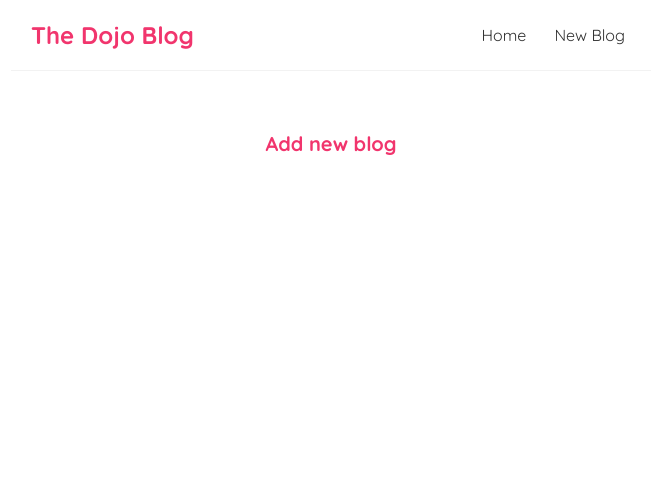
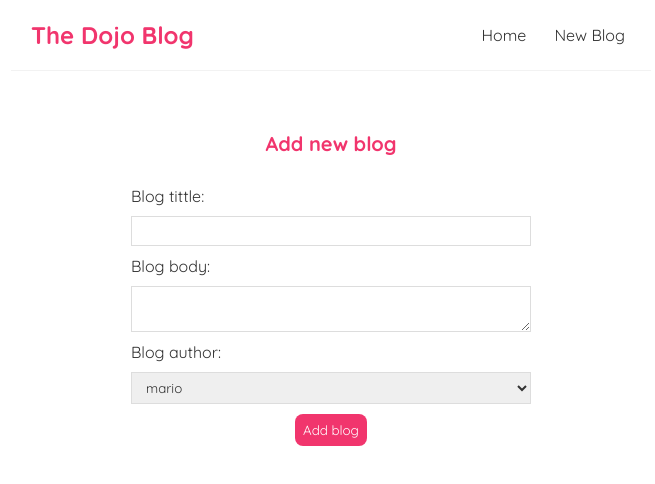
Before and after one commit to tduong10101/dojo-blog, a React (Create React App) app: page /create in a window 1280 px wide. Shown: the top 484 px of the page, without its empty margins (309-964 px from the left). Built offline with nearby package versions, Linux system fonts and the light colour scheme.

Commit message:
updated create.js

```diff
--- a/src/Create.js
+++ b/src/Create.js
@@ -1,7 +1,43 @@
+import { useState } from "react";
+import { useHistory } from "react-router-dom/cjs/react-router-dom.min";
 const Create = () => {
+  const [title, setTitle] = useState('');
+  const [body, setBody] = useState('');
+  const [author, setAuthor] = useState('mario');
+  const [isPending, setIsPending] = useState(false);
+  const history = useHistory();
+
+  const handleSubmit = (e) =>{
+    e.preventDefault();
+    const blog = {title, body, author};
+    setIsPending(true);
+    fetch('http://localhost:5000/blogs',{
+      method: 'POST',
+      headers: {'Content-Type': 'application/json'},
+      body: JSON.stringify(blog)
+    }).then(()=>{
+      console.log('new blog added')
+      setIsPending(false)
+      history.push('/');
+    })
+
+  }
   return (
     <div className="create">
       <h2>Add new blog</h2>
+      <form onSubmit={handleSubmit}>
+        <label>Blog tittle:</label>
+        <input type="text" required value={title} onChange={(e)=>setTitle(e.target.value)}/>
+        <label>Blog body:</label>
+        <textarea type="text" required value={body} onChange={(e)=>setBody(e.target.value)}></textarea>
+        <label>Blog author:</label>
+        <select value={author} onChange={(e)=>setAuthor(e.target.value)}>
+          <option value="mario">mario</option>
+          <option value="yoshi">yoshi</option>
+        </select>
+        {!isPending&&<button>Add blog</button>}
+        {isPending&&<button disabled>Adding blog</button>}
+      </form>
     </div>
   );
 }
```
